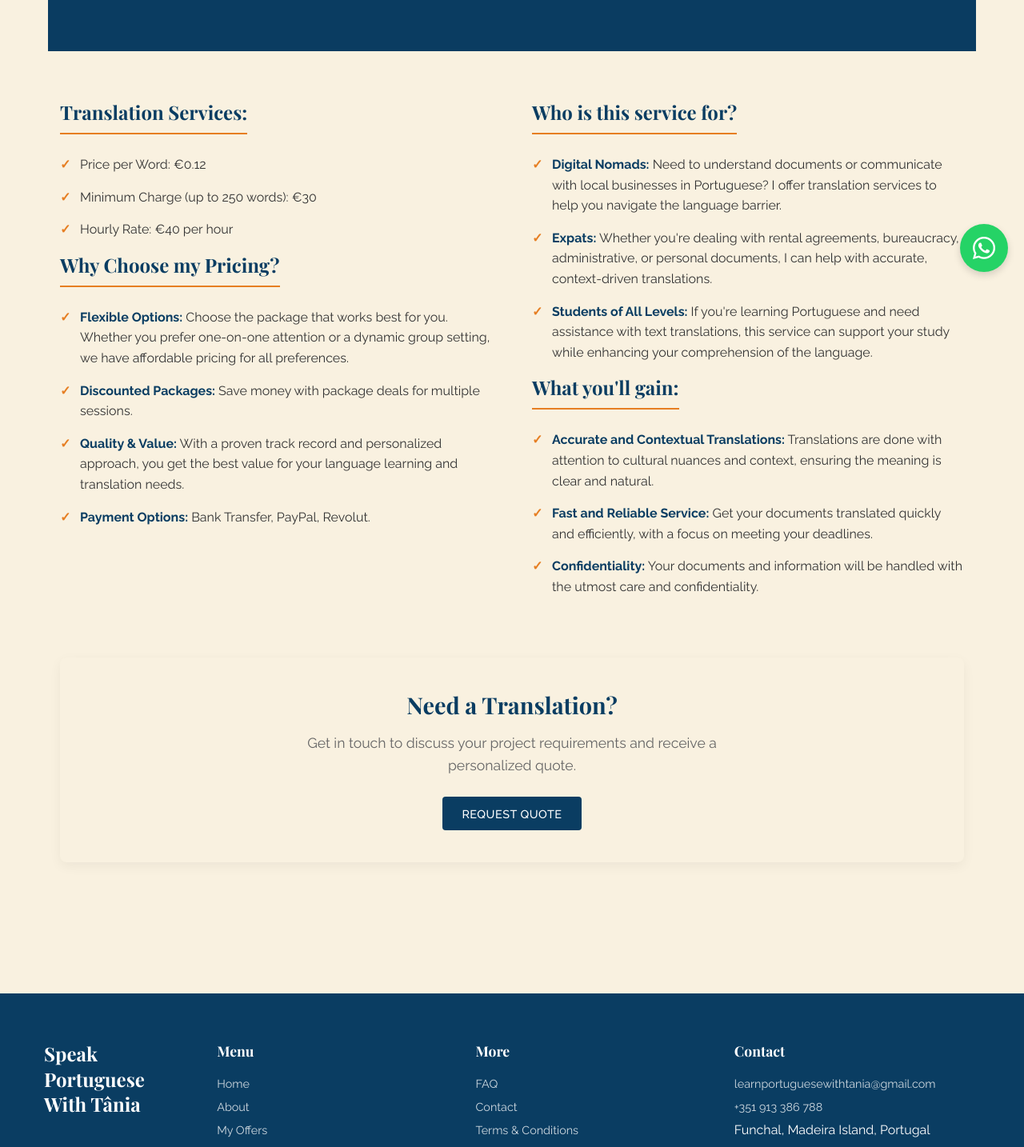
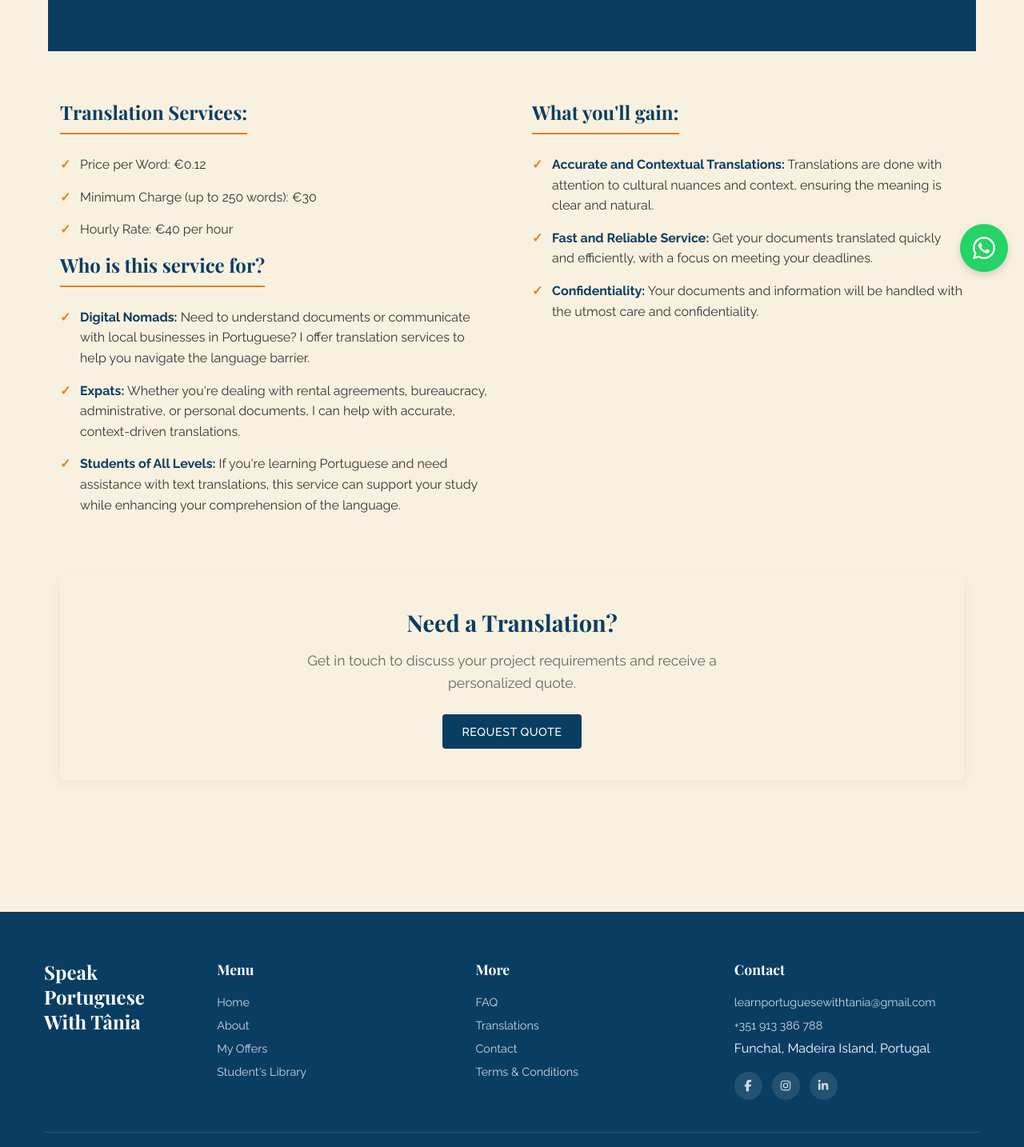
Before and after one commit to Yeshey/learnWithT, a React (Vite) app: page /learnWithT/translations in a window 1280 px wide. Shown: the part 440-1874 px from the top of the page at 80% size. Built offline with nearby package versions, Linux system fonts and the light colour scheme.

Commit message:
Translation and stuff

```diff
--- a/src/components/Footer.tsx
+++ b/src/components/Footer.tsx
@@ -19,7 +19,7 @@ const Footer: React.FC = () => {
 
           <div className="footer-links">
              <div className="footer-links-column"> <h4>Menu</h4> <ul> <li><Link to="/">Home</Link></li> <li><Link to="/about">About</Link></li> <li><HashLink smooth to="/#offers">My Offers</HashLink></li> <li><HashLink smooth to="/#library">Student's Library</HashLink></li> </ul> </div>
-             <div className="footer-links-column"> <h4>More</h4> <ul> <li><Link to="/faq">FAQ</Link></li> <li><HashLink smooth to="/#contact">Contact</HashLink></li> <li><Link to="/terms-conditions">Terms & Conditions</Link></li> </ul> </div>
+             <div className="footer-links-column"> <h4>More</h4> <ul> <li><Link to="/faq">FAQ</Link></li> <li><Link to="/translations">Translations</Link></li> <li><HashLink smooth to="/#contact">Contact</HashLink></li> <li><Link to="/terms-conditions">Terms & Conditions</Link></li> </ul> </div>
 
             <div className="footer-links-column">
               <h4>Contact</h4>
--- a/src/components/TranslationsPage.tsx
+++ b/src/components/TranslationsPage.tsx
@@ -26,22 +26,15 @@ const TranslationsPage: React.FC = () => {
                     <li>Hourly Rate: €40 per hour</li> {/* Replace with actual price */}
                 </ul>
 
-                <h3>Why Choose my Pricing?</h3>
-                <ul>
-                    <li><strong>Flexible Options:</strong> Choose the package that works best for you. Whether you prefer one-on-one attention or a dynamic group setting, we have affordable pricing for all preferences.</li>
-                    <li><strong>Discounted Packages:</strong> Save money with package deals for multiple sessions.</li>
-                    <li><strong>Quality & Value:</strong> With a proven track record and personalized approach, you get the best value for your language learning and translation needs.</li>
-                    <li><strong>Payment Options:</strong> Bank Transfer, PayPal, Revolut.</li>
-                </ul>
-            </div>
-
-            <div className="translation-column">
                 <h3>Who is this service for?</h3>
                  <ul>
                     <li><strong>Digital Nomads:</strong> Need to understand documents or communicate with local businesses in Portuguese? I offer translation services to help you navigate the language barrier.</li>
                     <li><strong>Expats:</strong> Whether you're dealing with rental agreements, bureaucracy, administrative, or personal documents, I can help with accurate, context-driven translations.</li>
                     <li><strong>Students of All Levels:</strong> If you're learning Portuguese and need assistance with text translations, this service can support your study while enhancing your comprehension of the language.</li>
                 </ul>
+            </div>
+
+            <div className="translation-column">
 
                 <h3>What you'll gain:</h3>
                 <ul>
```
